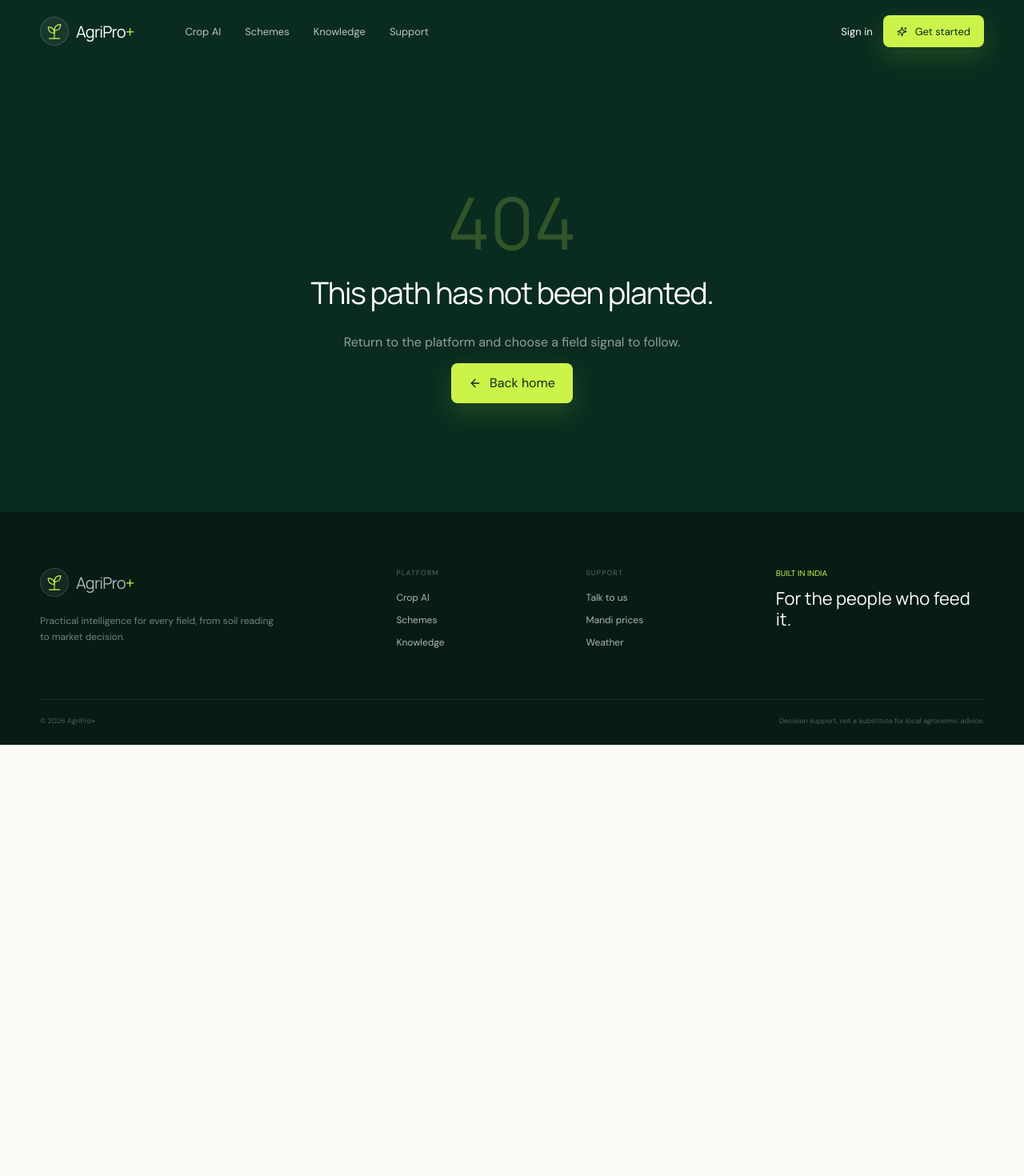
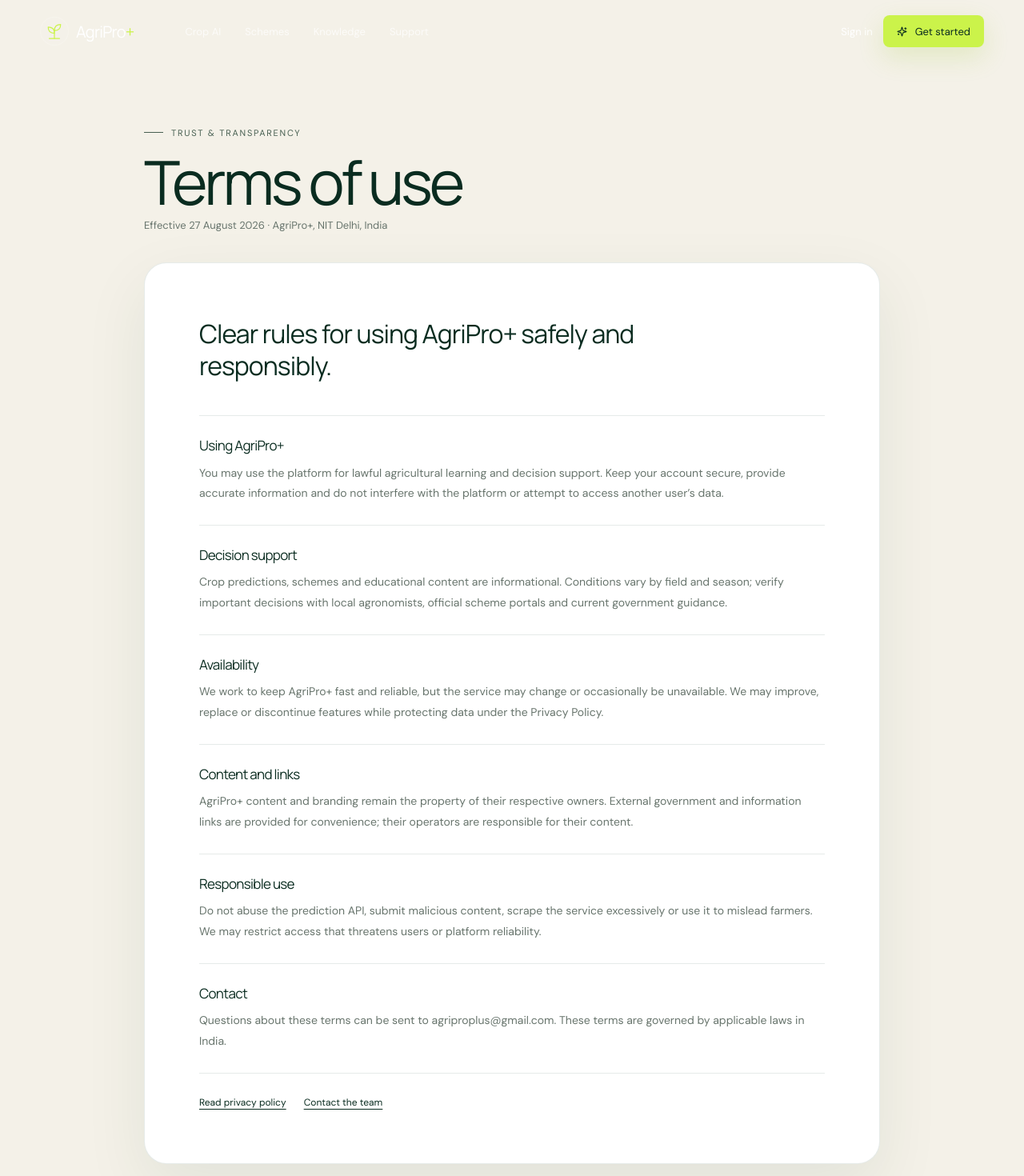
Before and after one commit to aerraj/Agriproplus, a React (Vite) app: page /terms in a window 1280 px wide. Shown: the top 1470 px of the page at 80% size. Before the commit the page ends 931 px from the top, so only its background shows below. Built offline with nearby package versions, Linux system fonts and the light colour scheme; no server answers.

Commit message:
Add public privacy and terms pages

```diff
--- a/src/App.jsx
+++ b/src/App.jsx
@@ -9,6 +9,7 @@ const CropRecommendation = lazy(() => import("./screens/CropRecommendation"));
 const Schemes = lazy(() => import("./screens/Schemes"));
 const Knowledge = lazy(() => import("./screens/Knowledge"));
 const Support = lazy(() => import("./screens/Support"));
+const Legal = lazy(() => import("./screens/Legal"));
 const NotFound = lazy(() => import("./screens/NotFound"));
 
 function ScrollToTop() {
@@ -37,6 +38,8 @@ export default function App() {
           <Route path="/news" element={<Navigate to="/knowledge" replace />} />
           <Route path="/library" element={<Navigate to="/knowledge" replace />} />
           <Route path="/support" element={<Support />} />
+          <Route path="/privacy" element={<Legal type="privacy" />} />
+          <Route path="/terms" element={<Legal type="terms" />} />
           <Route path="*" element={<NotFound />} />
         </Routes>
       </Suspense>
--- a/src/components/Footer.jsx
+++ b/src/components/Footer.jsx
@@ -16,6 +16,8 @@ export default function Footer() {
         <div>
           <span className="footer__label">Support</span>
           <Link to="/support">Talk to us</Link>
+          <Link to="/privacy">Privacy</Link>
+          <Link to="/terms">Terms</Link>
           <a href="https://agmarknet.gov.in/" target="_blank" rel="noreferrer">Mandi prices</a>
           <a href="https://mausam.imd.gov.in/" target="_blank" rel="noreferrer">Weather</a>
         </div>
--- /dev/null
+++ b/src/screens/Legal.jsx
@@ -0,0 +1,40 @@
+import { Link } from "react-router-dom";
+
+const privacySections = [
+  ["Information we collect", "When you create an account, we receive your name, email address, profile image and authentication identifier from Firebase Authentication. Crop recommendations use the soil and climate values you submit. Support messages include the contact details and text you provide."],
+  ["How we use information", "We use this information to operate accounts, generate crop recommendations, answer support requests, secure the service and improve AgriPro+. We do not sell personal information or use it for unrelated advertising."],
+  ["Storage and service providers", "Account and application data may be processed by Google Firebase, Google Cloud and our hosting providers. These providers process data to deliver the service under their own security and privacy commitments."],
+  ["Retention and control", "We keep data only while it is needed for the service, security or legal obligations. You may request access, correction or deletion by emailing agriproplus@gmail.com."],
+  ["Agricultural data", "Field inputs are used as decision-support signals. Avoid submitting confidential land records or information that is not necessary for a recommendation."],
+  ["Contact", "Questions or privacy requests can be sent to agriproplus@gmail.com. We may update this policy as the platform changes and will publish the effective date here."],
+];
+
+const termsSections = [
+  ["Using AgriPro+", "You may use the platform for lawful agricultural learning and decision support. Keep your account secure, provide accurate information and do not interfere with the platform or attempt to access another user’s data."],
+  ["Decision support", "Crop predictions, schemes and educational content are informational. Conditions vary by field and season; verify important decisions with local agronomists, official scheme portals and current government guidance."],
+  ["Availability", "We work to keep AgriPro+ fast and reliable, but the service may change or occasionally be unavailable. We may improve, replace or discontinue features while protecting data under the Privacy Policy."],
+  ["Content and links", "AgriPro+ content and branding remain the property of their respective owners. External government and information links are provided for convenience; their operators are responsible for their content."],
+  ["Responsible use", "Do not abuse the prediction API, submit malicious content, scrape the service excessively or use it to mislead farmers. We may restrict access that threatens users or platform reliability."],
+  ["Contact", "Questions about these terms can be sent to agriproplus@gmail.com. These terms are governed by applicable laws in India."],
+];
+
+export default function Legal({ type }) {
+  const privacy = type === "privacy";
+  const sections = privacy ? privacySections : termsSections;
+  return (
+    <main className="page legal-page">
+      <section className="shell legal-layout">
+        <header className="legal-hero">
+          <span className="eyebrow"><span /> Trust &amp; transparency</span>
+          <h1>{privacy ? "Privacy policy" : "Terms of use"}</h1>
+          <p>Effective 27 August 2026 · AgriPro+, NIT Delhi, India</p>
+        </header>
+        <div className="legal-card">
+          <p className="legal-summary">{privacy ? "Your field decisions deserve technology that respects your data." : "Clear rules for using AgriPro+ safely and responsibly."}</p>
+          {sections.map(([title, text]) => <section key={title}><h2>{title}</h2><p>{text}</p></section>)}
+          <div className="legal-links"><Link to={privacy ? "/terms" : "/privacy"}>{privacy ? "Read terms of use" : "Read privacy policy"}</Link><Link to="/support">Contact the team</Link></div>
+        </div>
+      </section>
+    </main>
+  );
+}
--- a/src/styles.css
+++ b/src/styles.css
@@ -292,6 +292,18 @@ h1 em, h2 em { color: var(--lime); font-family: Georgia, serif; font-weight: 400
 
 /* Support */
 .support-page { padding-top: 150px; padding-bottom: 110px; background: var(--cream); }
+.legal-page { padding: 150px 0 110px; background: var(--cream); }
+.legal-layout { max-width: 920px; }
+.legal-hero { margin-bottom: 38px; }
+.legal-hero h1 { margin: 18px 0 10px; font: 800 clamp(42px, 7vw, 76px)/.96 "Manrope"; color: var(--forest); letter-spacing: -.055em; }
+.legal-hero > p { color: var(--muted); font-size: 13px; }
+.legal-card { padding: clamp(28px, 6vw, 68px); border: 1px solid rgba(10,58,42,.1); border-radius: 28px; background: #fff; box-shadow: 0 28px 80px rgba(10,58,42,.08); }
+.legal-summary { margin: 0 0 42px; max-width: 670px; color: var(--forest); font: 700 clamp(22px, 3vw, 32px)/1.25 "Manrope"; letter-spacing: -.03em; }
+.legal-card section { padding: 26px 0; border-top: 1px solid rgba(10,58,42,.1); }
+.legal-card h2 { margin: 0 0 10px; color: var(--forest); font: 700 17px/1.3 "Manrope"; }
+.legal-card section p { margin: 0; color: var(--muted); font-size: 14px; line-height: 1.85; }
+.legal-links { display: flex; gap: 22px; padding-top: 28px; border-top: 1px solid rgba(10,58,42,.1); }
+.legal-links a { color: var(--forest); font-size: 12px; font-weight: 700; text-decoration: underline; text-underline-offset: 4px; }
 .support-layout { display: grid; grid-template-columns: .85fr 1.15fr; gap: 100px; align-items: start; }.support-intro > p { max-width: 480px; margin: 25px 0 45px; color: var(--muted); line-height: 1.8; }
 .contact-list { border-top: 1px solid var(--line); }.contact-list > * { padding: 18px 0; display: flex; gap: 14px; align-items: center; border-bottom: 1px solid var(--line); }.contact-list svg { width: 22px; height: 22px; color: #728d30; }.contact-list span { display: flex; flex-direction: column; font-size: 12px; font-weight: 700; }.contact-list small { color: var(--muted); font-weight: 400; }
 .support-form { padding: 42px; background: var(--forest); color: white; box-shadow: var(--shadow); }.support-form h2 { margin: 7px 0 18px; font-size: 30px; }.support-form > div:first-child > span { color: var(--lime); font-size: 9px; text-transform: uppercase; letter-spacing: .1em; }.support-form input, .support-form textarea { border-color: rgba(255,255,255,.14); color: white; background: rgba(255,255,255,.06); }.support-form input::placeholder, .support-form textarea::placeholder { color: rgba(255,255,255,.3); }.support-form textarea { min-height: 140px; resize: vertical; }.two-fields { display: grid; grid-template-columns: 1fr 1fr; gap: 12px; }.honeypot { position: absolute; left: -9999px; }
```
